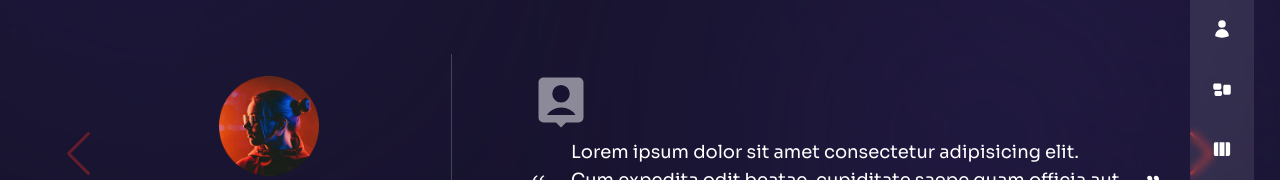
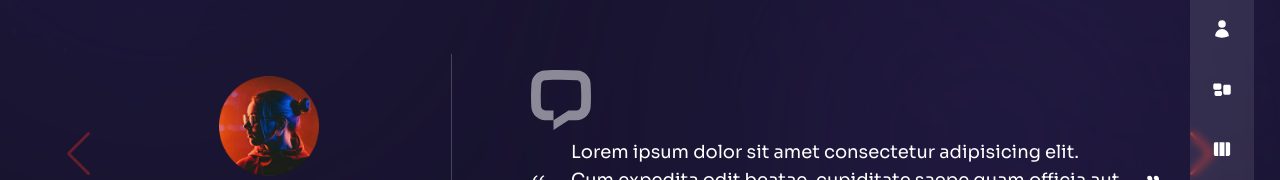
Before and after one commit to MasiHND/1st.PortfolioVariation, a Next.js app: page /testimonials in a window 1280 px wide. Shown: the part 281-461 px from the top of the page. Built offline with nearby package versions, Linux system fonts and the light colour scheme.

Commit message:
testomonial page updated

```diff
--- a/components/TestimonialSlider.js
+++ b/components/TestimonialSlider.js
@@ -30,11 +30,8 @@ import "swiper/css/pagination";
 import { Navigation, Pagination } from "swiper";
 
 // icons
-import {
-  RiDoubleQuotesL,
-  RiDoubleQuotesR,
-  RiAccountPinBoxFill,
-} from "react-icons/ri";
+import { RiDoubleQuotesL, RiDoubleQuotesR } from "react-icons/ri";
+import { SiLivechat } from "react-icons/si";
 
 // next Image
 import Image from "next/image";
@@ -72,7 +69,7 @@ const TestimonialSlider = () => {
               <div className="flex flex-1 flex-col justify-center before:w-[1px] xl:before:bg-white/20 xl:before:absolute xl:before:left-0 xl:before:h-[200px] relative xl:pl-20">
                 <div className="mb-4">
                   <div>
-                    <RiAccountPinBoxFill className="text-4xl xl:text-6xl text-white/50 mx-auto md:mx-0 mb-2" />
+                    <SiLivechat className="text-4xl xl:text-6xl text-white/50 mx-auto md:mx-0 mb-2" />
                   </div>
                   <div className="flex items-center flex-row gap-6">
                     {/* quote icon */}
```
